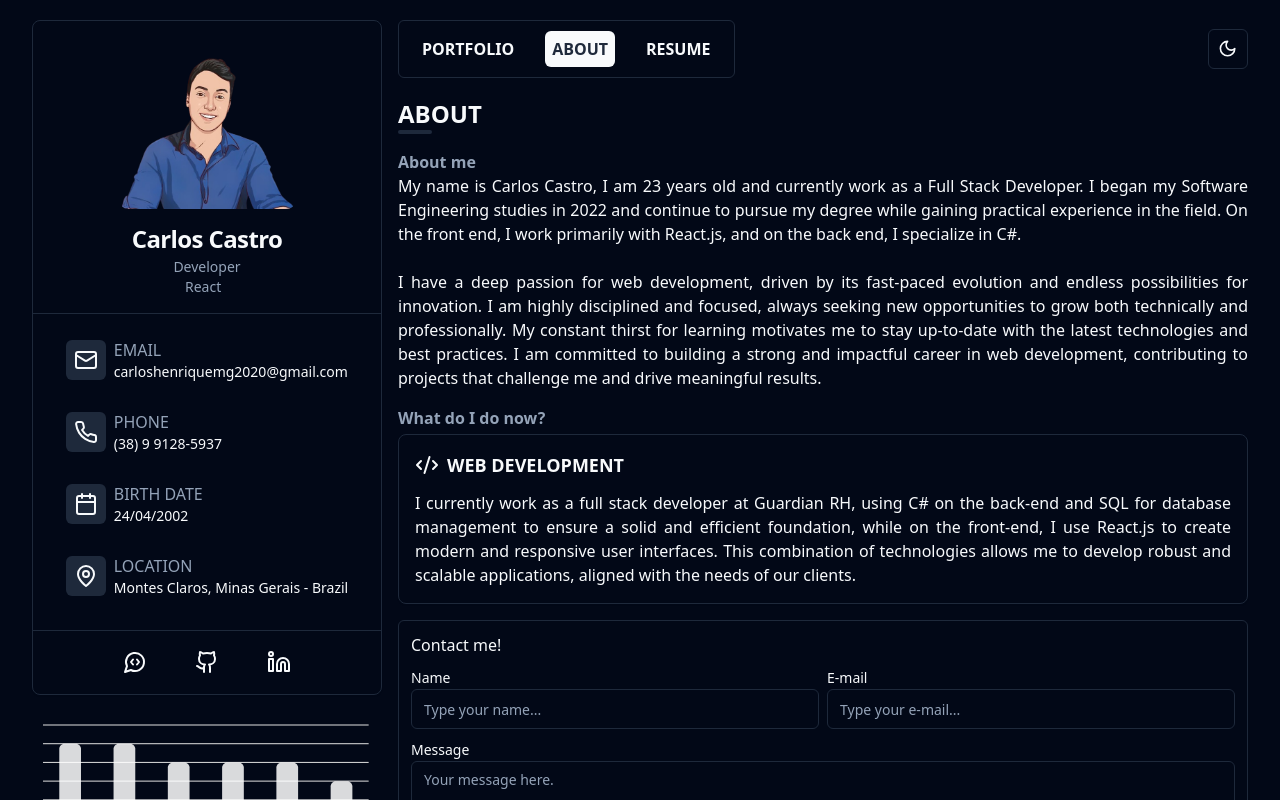
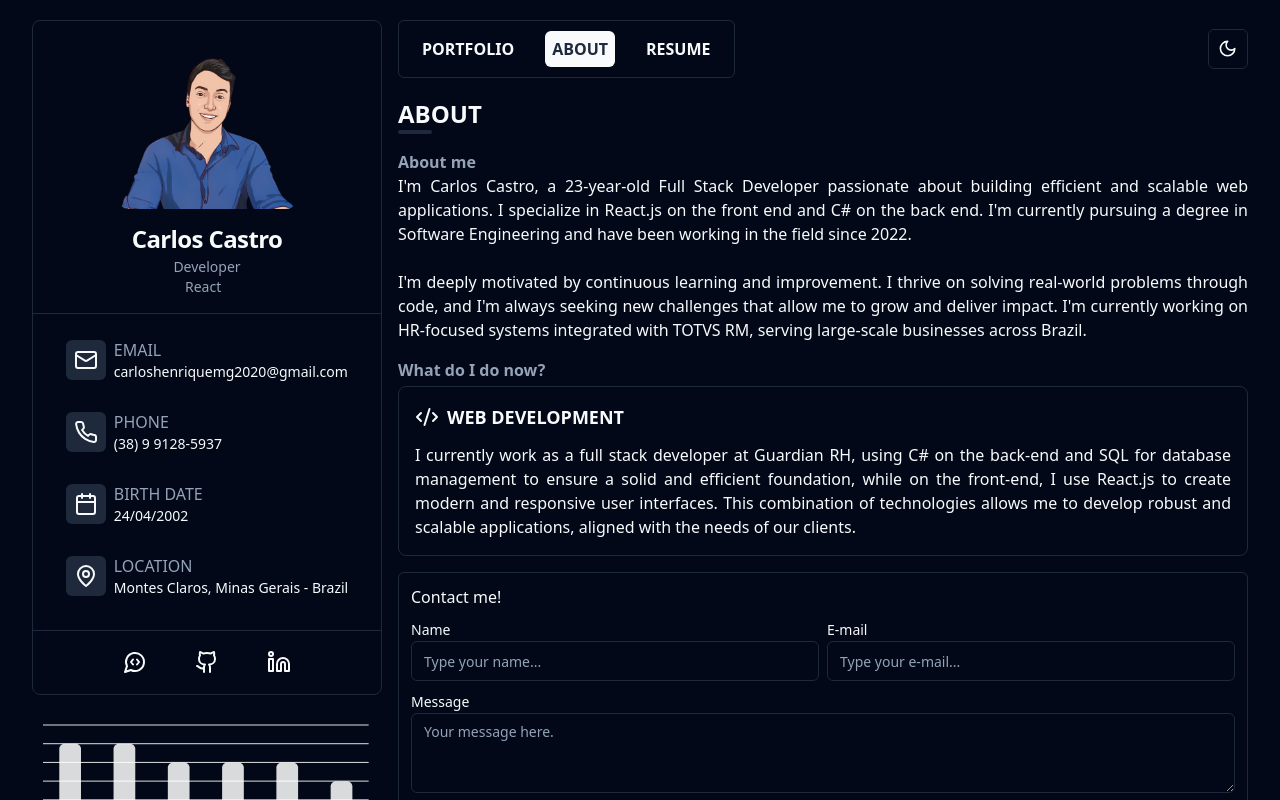
Before and after one commit to Carlos-Castro11/portfolio, a React (Vite) app: page /about in a window 1280 px wide. Shown: the top 800 px of the page. Built offline with nearby package versions, Linux system fonts and the light colour scheme.

Commit message:
New about text

```diff
--- a/src/pages/app/about.tsx
+++ b/src/pages/app/about.tsx
@@ -10,20 +10,18 @@ export function About() {
       <div>
         <h2 className="font-semibold text-muted-foreground">About me</h2>
         <p className="text-justify text-sm md:text-base">
-          My name is Carlos Castro, I am 23 years old and currently work as a
-          Full Stack Developer. I began my Software Engineering studies in 2022
-          and continue to pursue my degree while gaining practical experience in
-          the field. On the front end, I work primarily with React.js, and on
-          the back end, I specialize in C#.
+          I&apos;m Carlos Castro, a 23-year-old Full Stack Developer passionate
+          about building efficient and scalable web applications. I specialize
+          in React.js on the front end and C# on the back end. I&apos;m
+          currently pursuing a degree in Software Engineering and have been
+          working in the field since 2022.
           <br />
-          <br />I have a deep passion for web development, driven by its
-          fast-paced evolution and endless possibilities for innovation. I am
-          highly disciplined and focused, always seeking new opportunities to
-          grow both technically and professionally. My constant thirst for
-          learning motivates me to stay up-to-date with the latest technologies
-          and best practices. I am committed to building a strong and impactful
-          career in web development, contributing to projects that challenge me
-          and drive meaningful results.
+          <br />
+          I&apos;m deeply motivated by continuous learning and improvement. I
+          thrive on solving real-world problems through code, and I&apos;m
+          always seeking new challenges that allow me to grow and deliver
+          impact. I&apos;m currently working on HR-focused systems integrated
+          with TOTVS RM, serving large-scale businesses across Brazil.
         </p>
       </div>
       <div className="space-y-1">
--- a/src/pages/app/portfolio.tsx
+++ b/src/pages/app/portfolio.tsx
@@ -6,7 +6,7 @@ import { PROJECTS } from '@/db'
 export function Portfolio() {
   return (
     <div className="flex justify-center flex-col gap-3">
-      <Helmet title="Portfólio" />
+      <Helmet title="Portfolio" />
       {/* <h3 className="font-semibold text-muted-foreground">Publicados</h3> */}
       <div className="grid grid-cols-2 gap-y-6 gap-x-6 2xl:gap-x-0 xl:max-w-[850px]">
         {PROJECTS.map((project) => {
```
